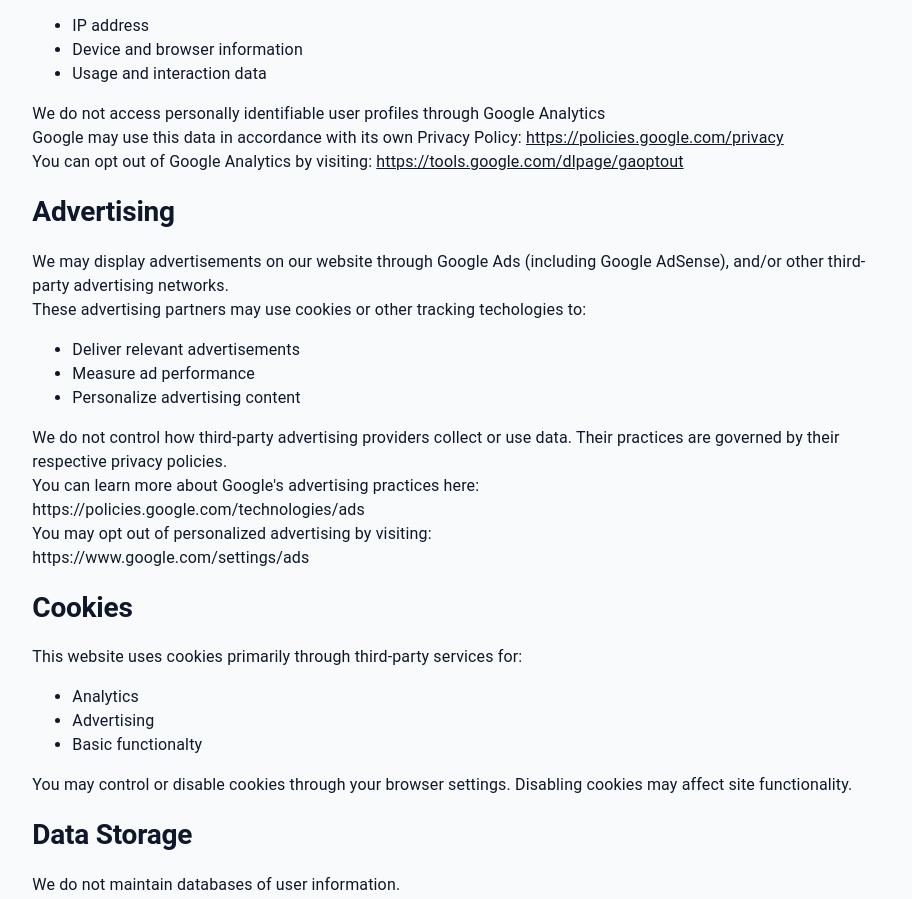
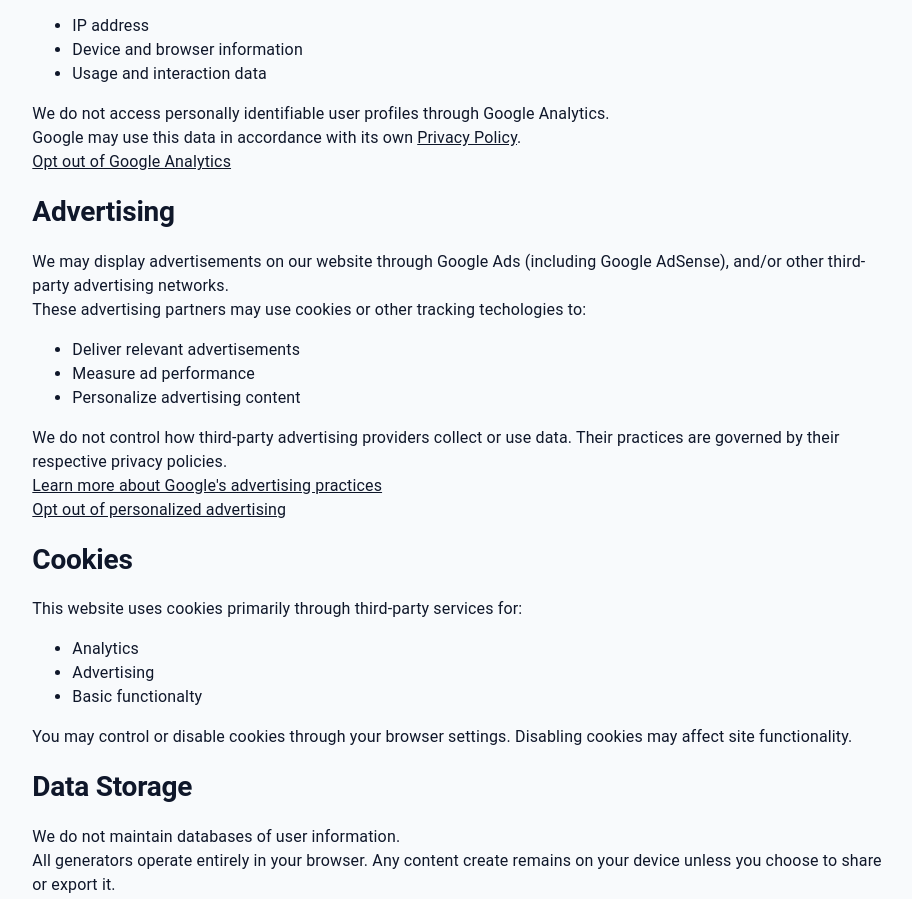
Before and after one commit to hagensv-web/games, a Next.js app: page /company/privacy in a window 1280 px wide. Shown: the part 1100-1999 px from the top of the page, without its empty margins (181-1093 px from the left). Built offline with nearby package versions, Linux system fonts and the light colour scheme; what @mui/material-nextjs would draw is missing.

Commit message:
privacy policy improvements

```diff
--- a/src/app/company/privacy/page.tsx
+++ b/src/app/company/privacy/page.tsx
@@ -5,6 +5,7 @@
 
 export const metadata: Metadata = {
   title: "Privacy Policy",
+  description: "Privacy Policy for CustomMade Games. Learn how we use Google Analytics, display ads, and protect your privacy without collecting or storing personal data.",
   alternates: {
     canonical: "/company/privacy"
   }
@@ -51,9 +52,9 @@
                 <li><Typography variant="body1">Device and browser information</Typography></li>
                 <li><Typography variant="body1">Usage and interaction data</Typography></li>
             </ul>
-            <Typography variant="body1">We do not access personally identifiable user profiles through Google Analytics</Typography>
-            <Typography variant="body1">Google may use this data in accordance with its own Privacy Policy: <Link href={"https://policies.google.com/privacy"}>https://policies.google.com/privacy</Link></Typography>
-            <Typography variant="body1">You can opt out of Google Analytics by visiting: <Link href={"https://tools.google.com/dlpage/gaoptout"}>https://tools.google.com/dlpage/gaoptout</Link></Typography>
+            <Typography variant="body1">We do not access personally identifiable user profiles through Google Analytics.</Typography>
+            <Typography variant="body1">Google may use this data in accordance with its own <Link href={"https://policies.google.com/privacy"}>Privacy Policy</Link>.</Typography>
+            <Typography variant="body1"><Link href={"https://tools.google.com/dlpage/gaoptout"}>Opt out of Google Analytics</Link></Typography>
 
             <Typography variant="h2">Advertising</Typography>
             <Typography variant="body1">We may display advertisements on our website through Google Ads (including Google AdSense), and/or other third-party advertising networks.</Typography>
@@ -64,10 +65,8 @@
                 <li><Typography variant="body1">Personalize advertising content</Typography></li>
             </ul>
             <Typography variant="body1">We do not control how third-party advertising providers collect or use data. Their practices are governed by their respective privacy policies.</Typography>
-            <Typography variant="body1">You can learn more about Google's advertising practices here:</Typography>
-            <Typography variant="body1">https://policies.google.com/technologies/ads</Typography>
-            <Typography variant="body1">You may opt out of personalized advertising by visiting:</Typography>
-            <Typography variant="body1">https://www.google.com/settings/ads</Typography>
+            <Typography variant="body1"><Link href={"https://policies.google.com/technologies/ads"}>Learn more about Google's advertising practices</Link></Typography>
+            <Typography variant="body1"><Link href={"https://www.google.com/settings/ads"}>Opt out of personalized advertising</Link></Typography>
 
             <Typography variant="h2">Cookies</Typography>
             <Typography variant="body1">This website uses cookies primarily through third-party services for:</Typography>
```
